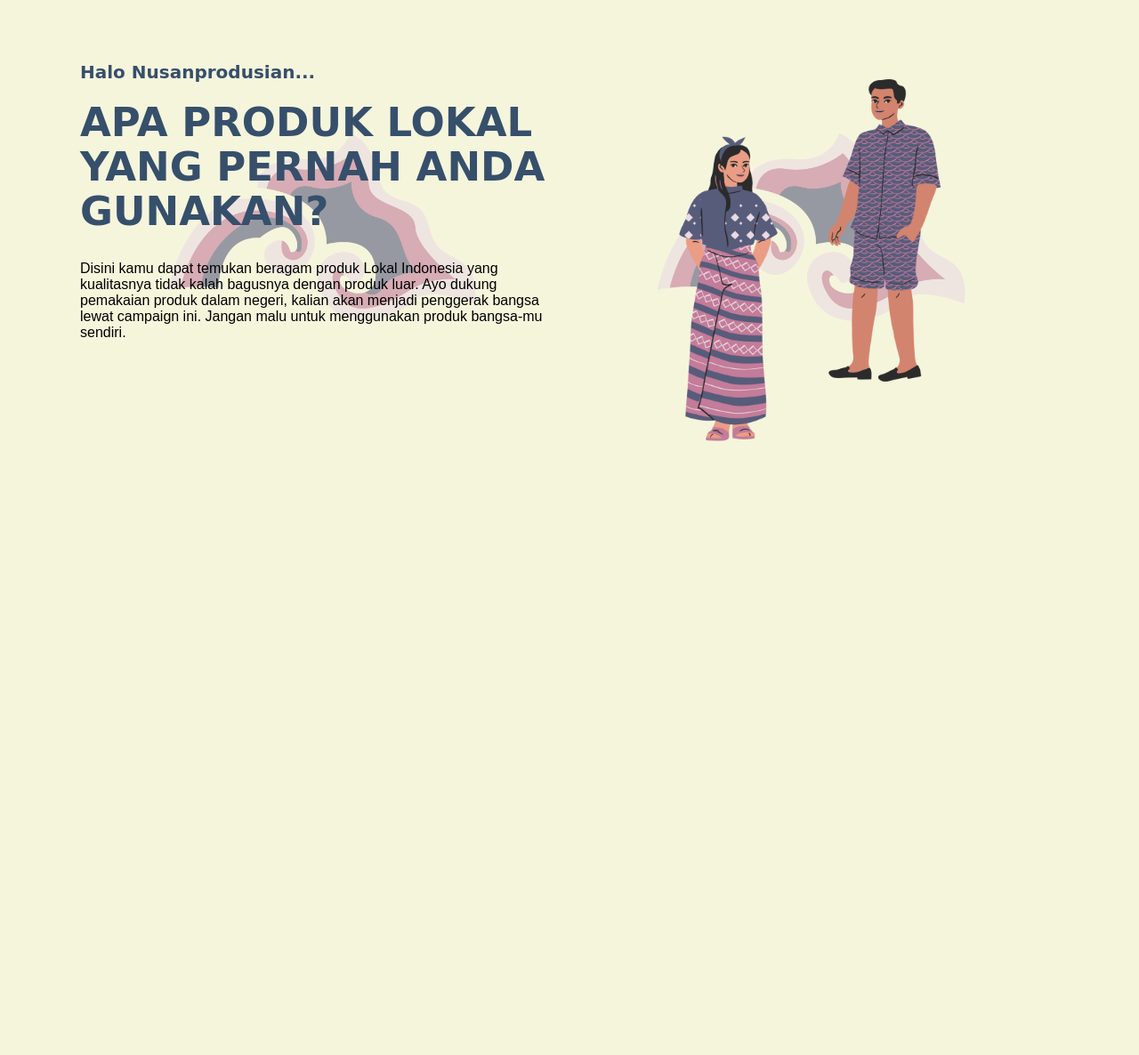
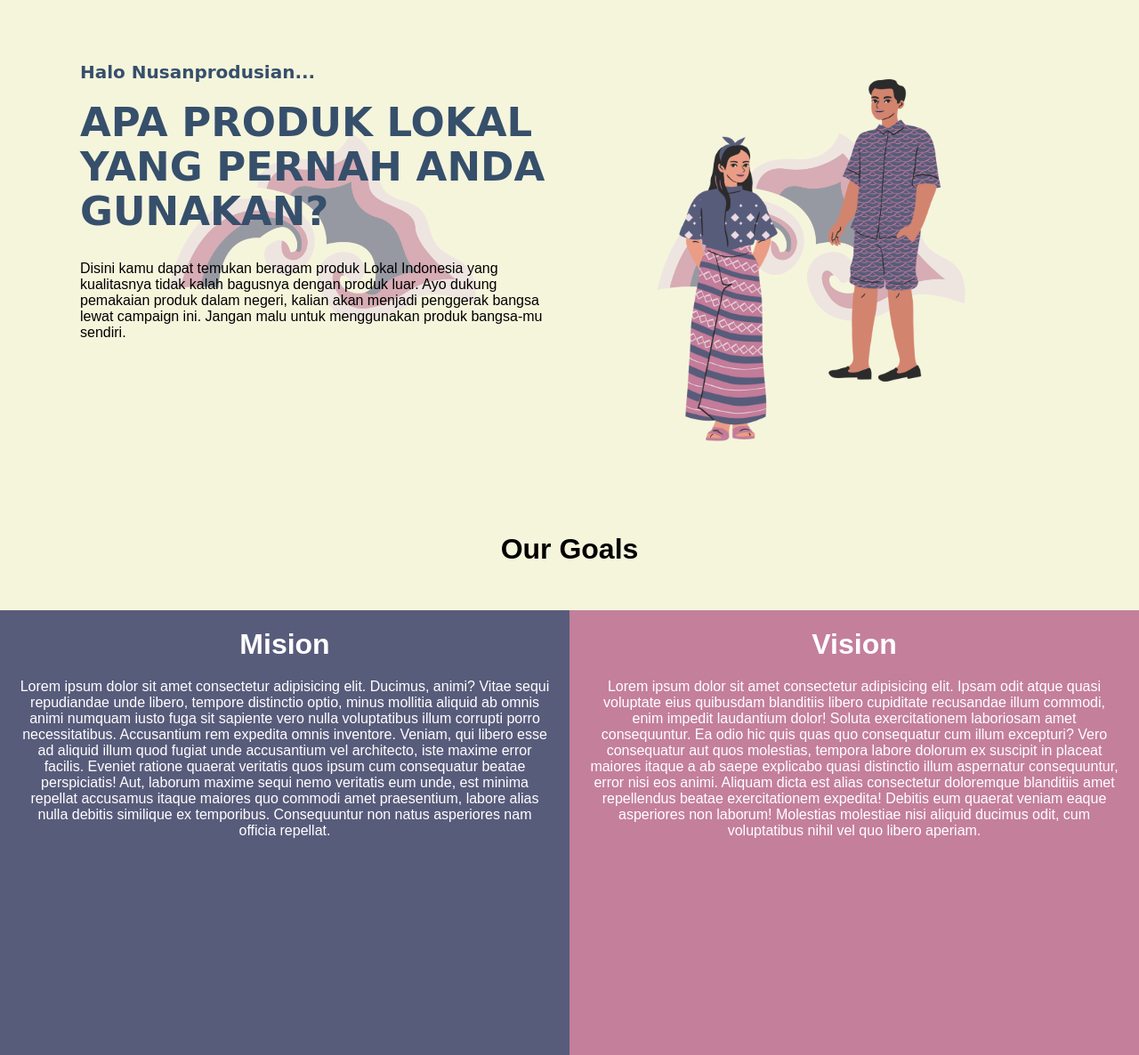
Before and after one commit to Fendy0999/WebUTS, a PHP site: page / in a window 1280 px wide. Shown: the part 82-1268 px from the top of the page at 89% size. Before the commit the page ends 578 px from the top, so only its background shows below. Run offline with PHP 8.4, Linux system fonts and the light colour scheme.

Commit message:
Update Css+html tentang awareness

```diff
--- a/index.html
+++ b/index.html
@@ -34,7 +34,23 @@
             </div>
 
             <img src="Org Home gabung.png">
+        </div>
+    </div>
 
+    <!-- untuk ourgoals-->
+    <div class="our-goals">
+        <div class="kolom">
+            <h1>Our Goals</h1>
+        </div>
+        <div class="container">
+            <div class="left-column">
+                <h1>Mision</h1>
+                <p>Lorem ipsum dolor sit amet consectetur adipisicing elit. Ducimus, animi? Vitae sequi repudiandae unde libero, tempore distinctio optio, minus mollitia aliquid ab omnis animi numquam iusto fuga sit sapiente vero nulla voluptatibus illum corrupti porro necessitatibus. Accusantium rem expedita omnis inventore. Veniam, qui libero esse ad aliquid illum quod fugiat unde accusantium vel architecto, iste maxime error facilis. Eveniet ratione quaerat veritatis quos ipsum cum consequatur beatae perspiciatis! Aut, laborum maxime sequi nemo veritatis eum unde, est minima repellat accusamus itaque maiores quo commodi amet praesentium, labore alias nulla debitis similique ex temporibus. Consequuntur non natus asperiores nam officia repellat.</p>
+            </div>
+            <div class="right-column">
+                <h1>Vision</h1>
+                <p>Lorem ipsum dolor sit amet consectetur adipisicing elit. Ipsam odit atque quasi voluptate eius quibusdam blanditiis libero cupiditate recusandae illum commodi, enim impedit laudantium dolor! Soluta exercitationem laboriosam amet consequuntur. Ea odio hic quis quas quo consequatur cum illum excepturi? Vero consequatur aut quos molestias, tempora labore dolorum ex suscipit in placeat maiores itaque a ab saepe explicabo quasi distinctio illum aspernatur consequuntur, error nisi eos animi. Aliquam dicta est alias consectetur doloremque blanditiis amet repellendus beatae exercitationem expedita! Debitis eum quaerat veniam eaque asperiores non laborum! Molestias molestiae nisi aliquid ducimus odit, cum voluptatibus nihil vel quo libero aperiam.</p>
+            </div>
         </div>
     </div>
 </body>
--- a/style.css
+++ b/style.css
@@ -165,3 +165,29 @@ p {
     display: flex;
     flex-direction: row;
 }
+
+.our-goals {
+    text-align: center;
+}
+
+.container {
+    display: flex;
+    flex-direction: row;
+    text-align: center;
+}
+
+.left-column {
+    flex: 1;
+    background-color: #585C7B;
+    color: white;
+    padding: 20px;
+    height: 500px;
+}
+
+.right-column {
+    flex: 1;
+    background-color: #C47F9B;
+    color: white;
+    padding: 20px;
+    height: 500px;
+}
```
